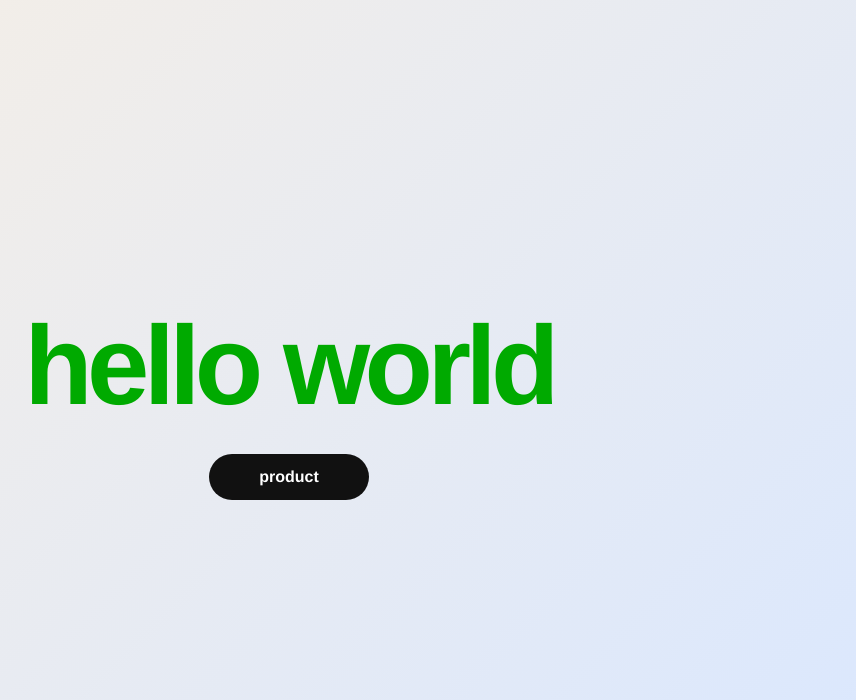
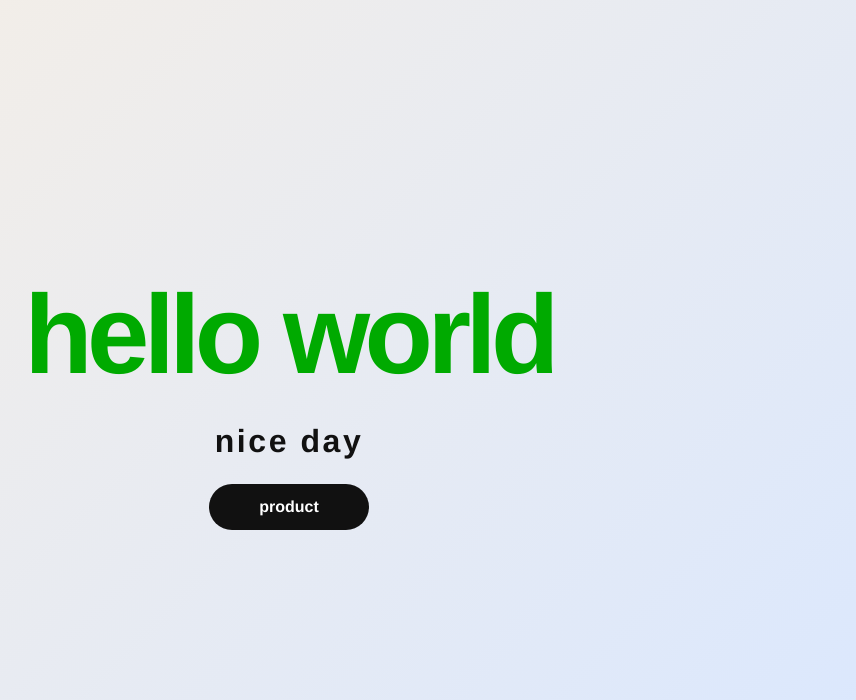
Before and after one commit to ryzechen88/hw, a Flask app: page / in a window 1280 px wide. Shown: the top 700 px of the page, without its empty margins (351-1207 px from the left). Run offline with Flask 3, Linux system fonts and the light colour scheme.

Commit message:
Add nice day subtitle

```diff
--- a/static/styles.css
+++ b/static/styles.css
@@ -40,6 +40,14 @@ h1 {
 
 #message {
   animation: rainbow-cycle 14s steps(1, end) infinite;
+}
+
+.subtitle {
+  margin: 0;
+  font-size: clamp(1.2rem, 3vw, 2rem);
+  font-weight: 600;
+  letter-spacing: 0.08em;
+  text-transform: lowercase;
 }
 
 @keyframes rainbow-cycle {
--- a/templates/index.html
+++ b/templates/index.html
@@ -10,6 +10,7 @@
     <main class="hero">
       <div class="hero-content">
         <h1 id="message">hello world</h1>
+        <p class="subtitle">nice day</p>
         <a class="button" href="{{ url_for('product') }}">product</a>
       </div>
     </main>
```
